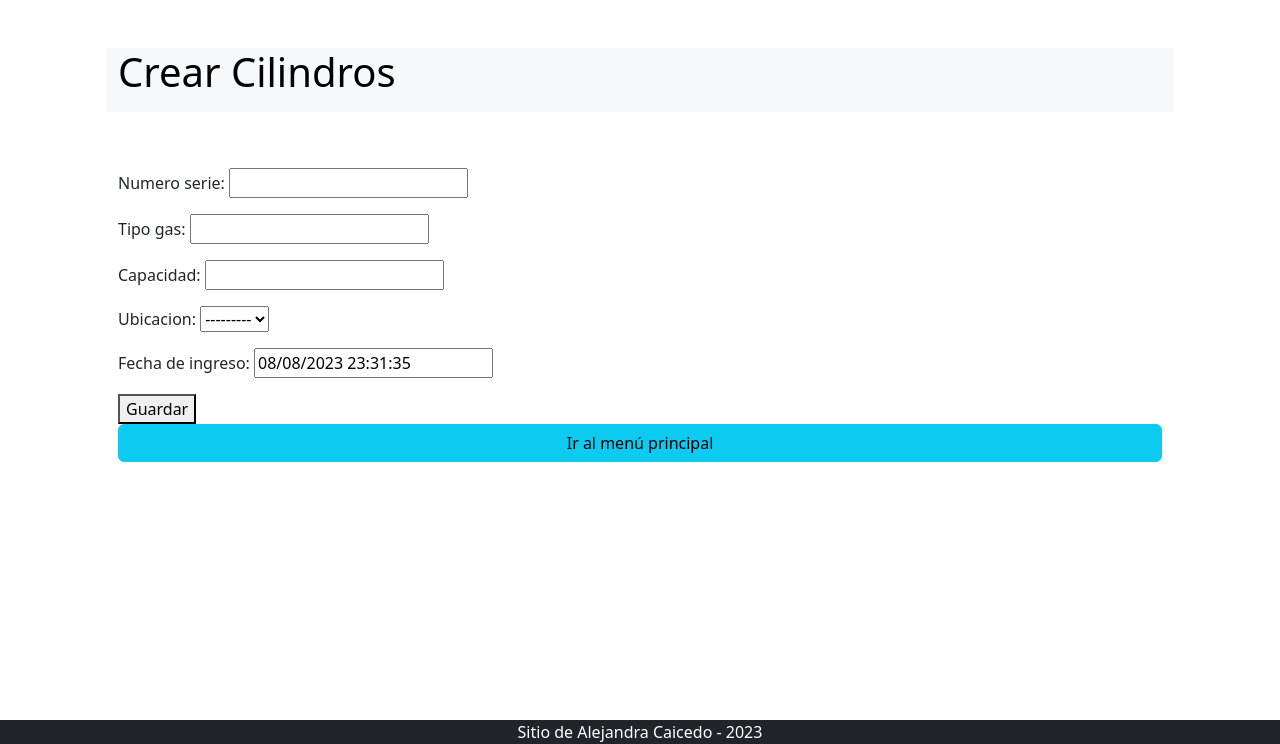
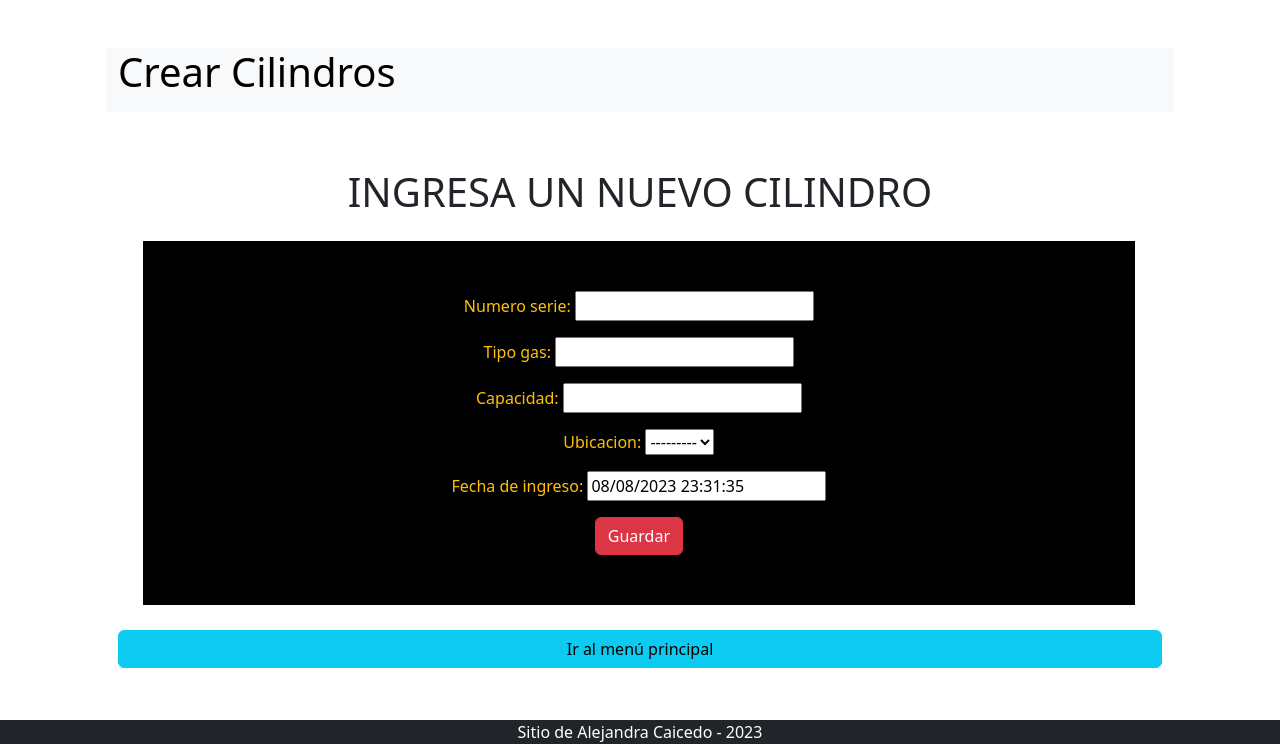
Before and after one commit to Alejandracr8/FINAL-PYTHON, a Django app: page /Producto/salida/create/ in a window 1280 px wide. Shown: the part 56-800 px from the top of the page. Run offline with Django 4.2, Linux system fonts and the light colour scheme; data that the repository does not hold is empty; some libraries are stand-ins or nearby versions.

Commit message:
Arreglos de estilo en 3 html para crear

```diff
--- a/project/apps/Producto/templates/Producto/cilindro_form.html
+++ b/project/apps/Producto/templates/Producto/cilindro_form.html
@@ -6,11 +6,21 @@
 
 {% block INDEX_CONTENIDO %}
 
-    <form method="post">
+<h1 class="text-center">INGRESA UN NUEVO CILINDRO</h1>
+<!-- Etiqueta Formulario -->
+<div class="bg-black text-warning formulario text-center ">
+    <style>
+        .formulario{
+            padding: 50px;
+            width: 95%;
+            margin: 25px;
+        }
+    </style>
+    <form method="post" enctype="multipart/form-data">
         {% csrf_token %}
-        {{ form.as_p}}
-        <button type="submit">Guardar</button>
-    </form>
+        {{form.as_p}}
+        <button class="btn btn-danger" type="submit">Guardar</button>
+</div>
 
     {% include 'Home/index_back.html' %}
 {% endblock INDEX_CONTENIDO %}
```
Also changed, not shown: project/apps/Producto/templates/Producto/salida_form.html (+14 -4 lines), project/apps/Producto/templates/Producto/ubicacion_form.html (+14 -5 lines), project/db.sqlite3.
